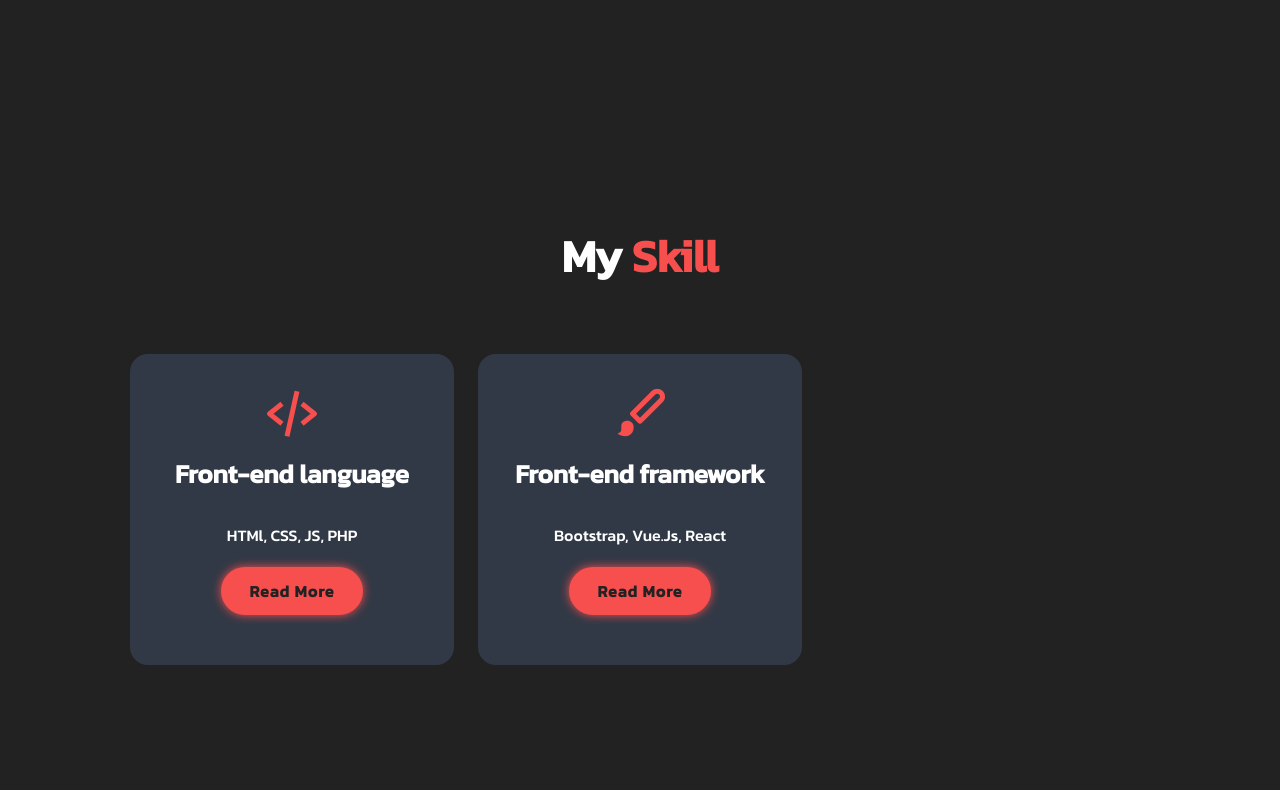
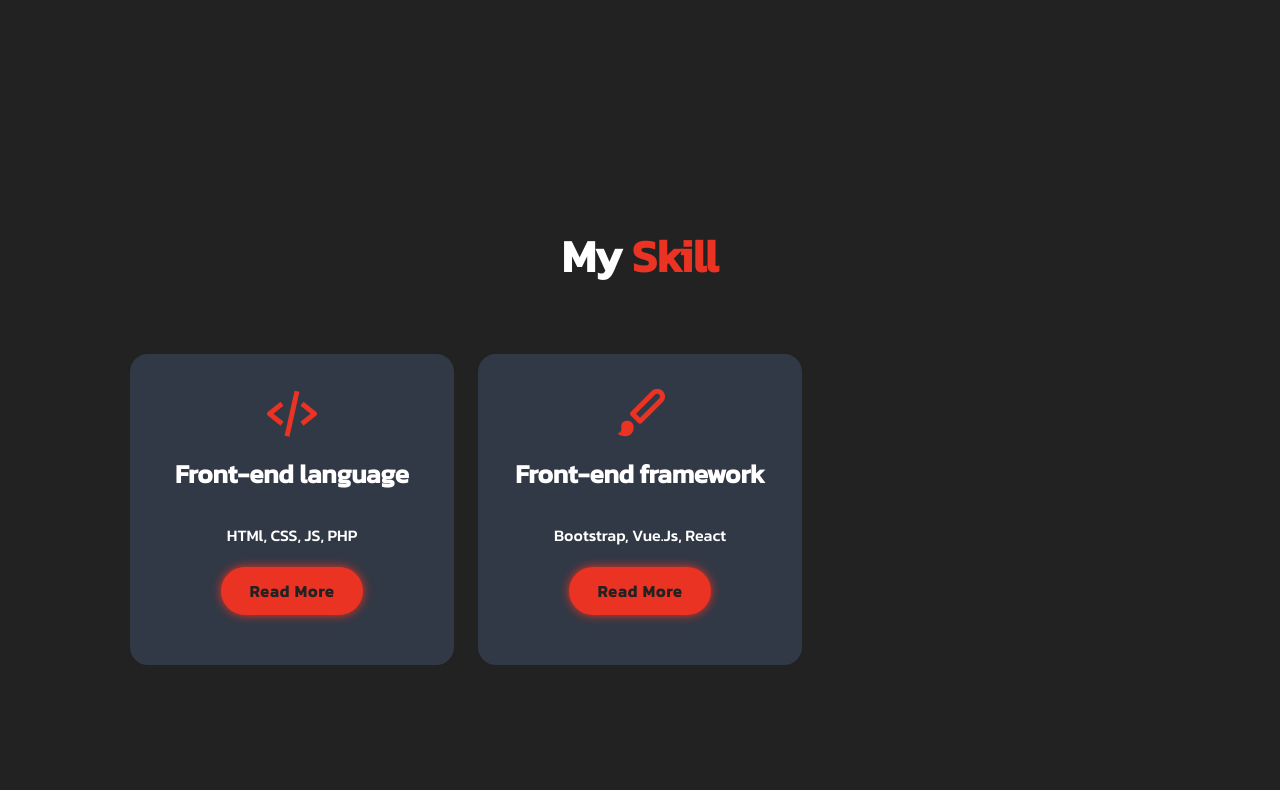
Before and after one commit to Nickky464/nickky464, a plain HTML site: page index.html in a window 1280 px wide. Shown: the part 1478-2268 px from the top of the page. Drawn offline with nearby package versions, Linux system fonts and the light colour scheme.

Commit message:
Update style.css

```diff
--- a/css/style.css
+++ b/css/style.css
@@ -23,7 +23,7 @@
     --bg-color: #222;
     --second-bg-color: #323946;
     --text-color: #fff;
-    --main-color: #f74e4e
+    --main-color: #ea3323;
 }
 
 html {
```
